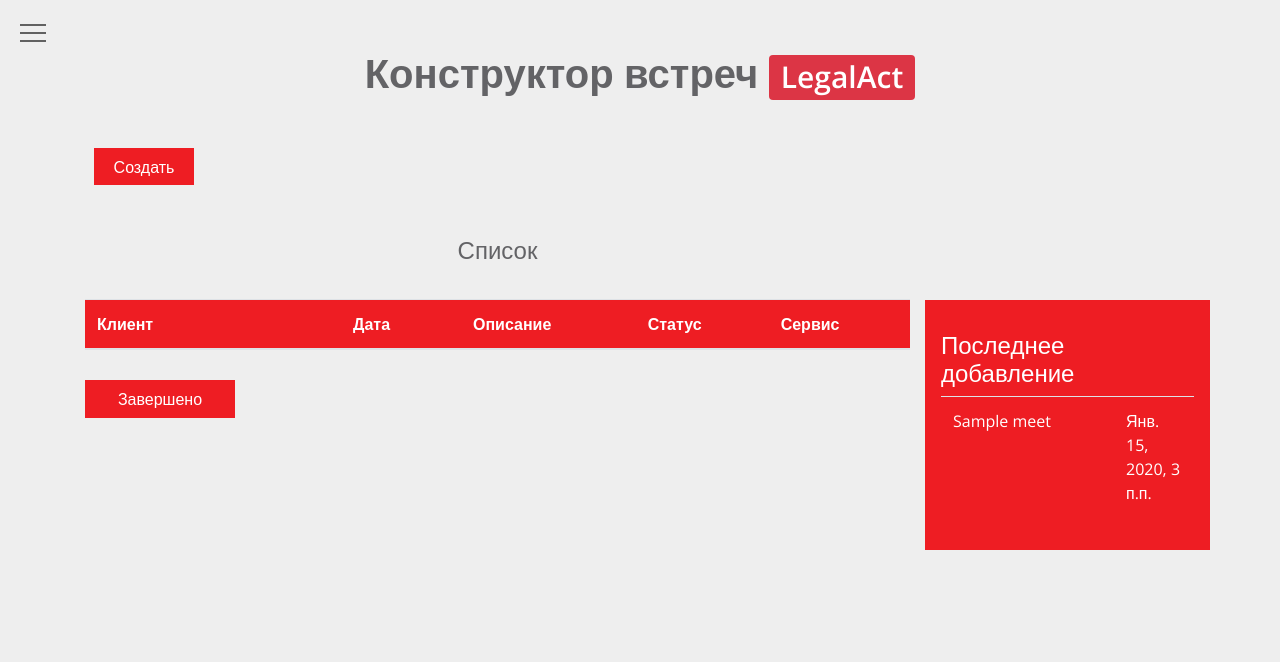
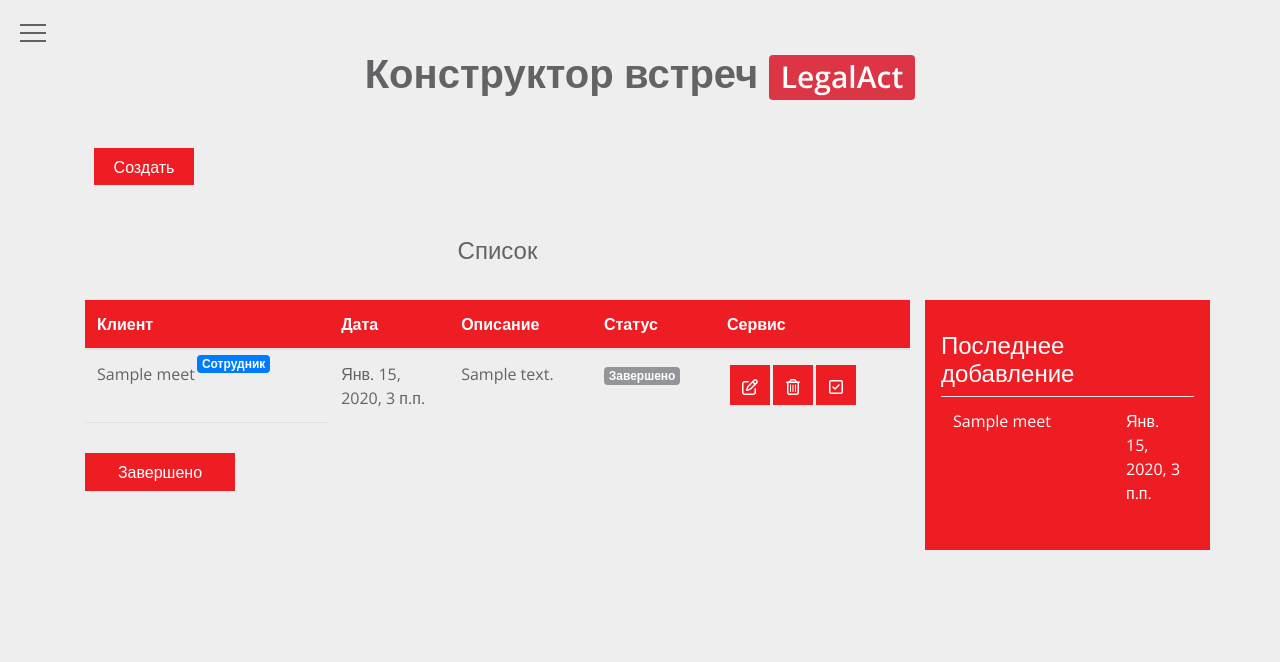
Before and after one commit to progmax646/meet_django, a Django app: page /meet/ in a window 1280 px wide. Shown: the top 662 px of the page. Run offline with Django 3.2, Linux system fonts and the light colour scheme; a user stored in the database is signed in; tables that the repository leaves empty hold one stand-in row (values such as "Sample post"); some libraries are stand-ins or nearby versions.

Commit message:
update meet

```diff
--- a/apps/meet/templates/meet/all_meets.html
+++ b/apps/meet/templates/meet/all_meets.html
@@ -2,7 +2,42 @@
 {% for meet in meets %}
 {% if meet.status != 1 and meet.status != 2 and meet.type == 1%}
 <tr id="tr_meet{{meet.id}}">
-	<td>{{meet.client_name}}</td>
+<td style="display: relative;">{{meet.client_name}} <span class="meet-type badge badge-primary">
+							Клиент
+						</span></td>
+	<td id="meet_date{{meet.id}}"> {% if meet.date == today %} <span id="date-meet">{% else %}<span>{% endif %}{{meet.date}}</span></td>
+	<td>{{meet.description}}</td>
+	<td>
+		{% if meet.status == 0%}
+		<span class="badge badge-info" style="background-color:#939598;">В процессе</span>
+		{% elif meet.status == 1%}
+		<span class="badge badge-success" style="background-color:#939598;">Завершено</span>
+		{% else %}
+		<span class="badge badge-danger" style="background-color:#939598;">Удалено</span>
+		{% endif %}
+	</td>
+	<td>
+		<div class="icon-block-meet">
+			<button type="button" data-toggle="modal" data-target="#modalEditMeet{{meet.id}}" style="padding: 10px;width: 40px;height: 40px;"><i class="fa fa-pencil-square-o"></i></button>
+			<form action="{% url 'meet_delete' %}" method="POST">
+				{% csrf_token %}
+				<input type="hidden" value="{{meet.id}}" name="meet_id">
+				<button type="button" style="padding: 10px;width: 40px;height: 40px;" onclick="delete_meet({{meet.id}})"><i class="fa fa-trash-o" aria-hidden="true"></i></button>
+			</form>
+			<form action="/meet/success" method="POST">
+				{% csrf_token %}
+				<input type="hidden" value="{{meet.id}}" name="meet_id">
+				<button type="submit" style="padding: 10px;width: 40px;height: 40px;"><i class="fa fa-check-square-o" aria-hidden="true"></i></button>
+			</form>
+		</div>
+	</td>
+</tr>
+
+{% else %}
+<tr id="tr_meet{{meet.id}}">
+	<td style="display: relative;">{{meet.client_name}} <span class="meet-type badge badge-primary">
+							Сотрудник
+						</span></td>
 	<td id="meet_date{{meet.id}}"> {% if meet.date == today %} <span id="date-meet">{% else %}<span>{% endif %}{{meet.date}}</span></td>
 	<td>{{meet.description}}</td>
 	<td>
--- a/apps/meet/templates/meet/index.html
+++ b/apps/meet/templates/meet/index.html
@@ -42,7 +42,9 @@
 				{% for meet in meets_today %}
 					{% if meet.type == 1%}
 					<tr id="tr_meet{{meet.id}}">
-						<td>{{meet.client_name}}</td>
+						<td style="display: relative;">{{meet.client_name}} <span class="meet-type badge badge-primary">
+							Клиент
+						</span></td>
 						<td id="meet_date{{meet.id}}"> {% if meet.date == today %} <span id="date-meet">{% else %}<span>{% endif %}{{meet.date}}</span></td>
 						<td>{{meet.description}}</td>
 						<td>
@@ -70,7 +72,7 @@
 							</div>
 						</td>
 					</tr>
-					{% else %}
+					{% elif meet.type == 2 %}
 					<tr style="background-color: #28A745;
 					height: 170px;
 					color: white;
@@ -91,6 +93,38 @@
 							display: block;"> Время забронировано</span> <br>
 							<span style="display: block;padding-bottom: 50px;">{{meet.date}} - {{meet.date_do}}</span>
 							<span style="display: block; margin-bottom: 10px;">Комментарий: {{meet.description}}</span>
+						</td>
+					</tr>
+				{% else %}
+				<tr id="tr_meet2{{meet.id}}">
+						<td style="display: relative;">{{meet.client_name}} <span class="meet-type badge badge-primary">
+							Сотрудник
+						</span></td>
+						<td id="meet_date2{{meet.id}}"> {% if meet.date == today %} <span id="date-meet">{% else %}<span>{% endif %}{{meet.date}}</span></td>
+						<td>{{meet.description}}</td>
+						<td>
+							{% if meet.status == 0%}
+							<span class="badge badge-info" style="background-color:#939598;" id="pulse-today">В процессе</span>
+							{% elif meet.status == 1%}
+							<span class="badge badge-success" style="background-color:#939598;">Завершено</span>
+							{% else %}
+							<span class="badge badge-danger" style="background-color:#939598;">Удалено</span>
+							{% endif %}
+						</td>
+						<td>
+							<div class="icon-block-meet">
+								<button type="button" data-toggle="modal" data-target="#modalEditMeet{{meet.id}}" style="padding: 10px;width: 40px;height: 40px;"><i class="fa fa-pencil-square-o"></i></button>
+								<form action="{% url 'meet_delete' %}" method="POST">
+									{% csrf_token %}
+									<input type="hidden" value="{{meet.id}}" name="meet_id">
+									<button type="button" style="padding: 10px;width: 40px;height: 40px;" onclick="delete_meet({{meet.id}})"><i class="fa fa-trash-o" aria-hidden="true"></i></button>
+								</form>
+								<form action="/meet/success" method="POST">
+									{% csrf_token %}
+									<input type="hidden" value="{{meet.id}}" name="meet_id">
+									<button type="submit" style="padding: 10px;width: 40px;height: 40px;"><i class="fa fa-check-square-o" aria-hidden="true"></i></button>
+								</form>
+							</div>
 						</td>
 					</tr>
 					{% endif %}
@@ -285,5 +319,10 @@
 		font-size: 20px;
 		cursor: pointer;
 	}
+	.meet-type {
+		position: relative;
+		bottom: 12px;
+    	right: 2px;
+	}
 </style>
 {% endblock %}
--- a/apps/meet/views.py
+++ b/apps/meet/views.py
@@ -109,6 +109,26 @@ def create(request):
             else:
                 is_private = False
                 task = Task_meet(user=request.user, client_name=client_name, description=description, date=datetime2,
+                                 status=0)
+
+            try:
+                print(task.notification)
+                task.save()
+                return redirect('/meet')
+            except Exception as e:
+                return HttpResponse(e)
+        if int(type) == 3:
+            client_name = request.POST['client-name']
+            description = request.POST['description']
+            datetime2 = parse(request.POST['date-meet'])
+            if 'is_private' in request.POST:
+                is_private = True
+                task = Task_meet(user=request.user, client_name=client_name, description=description, date=datetime2,
+                                 status=0, type=type, notification=True)
+
+            else:
+                is_private = False
+                task = Task_meet(user=request.user, client_name=client_name, type=type, description=description, date=datetime2,
                                  status=0)
 
             try:
```
